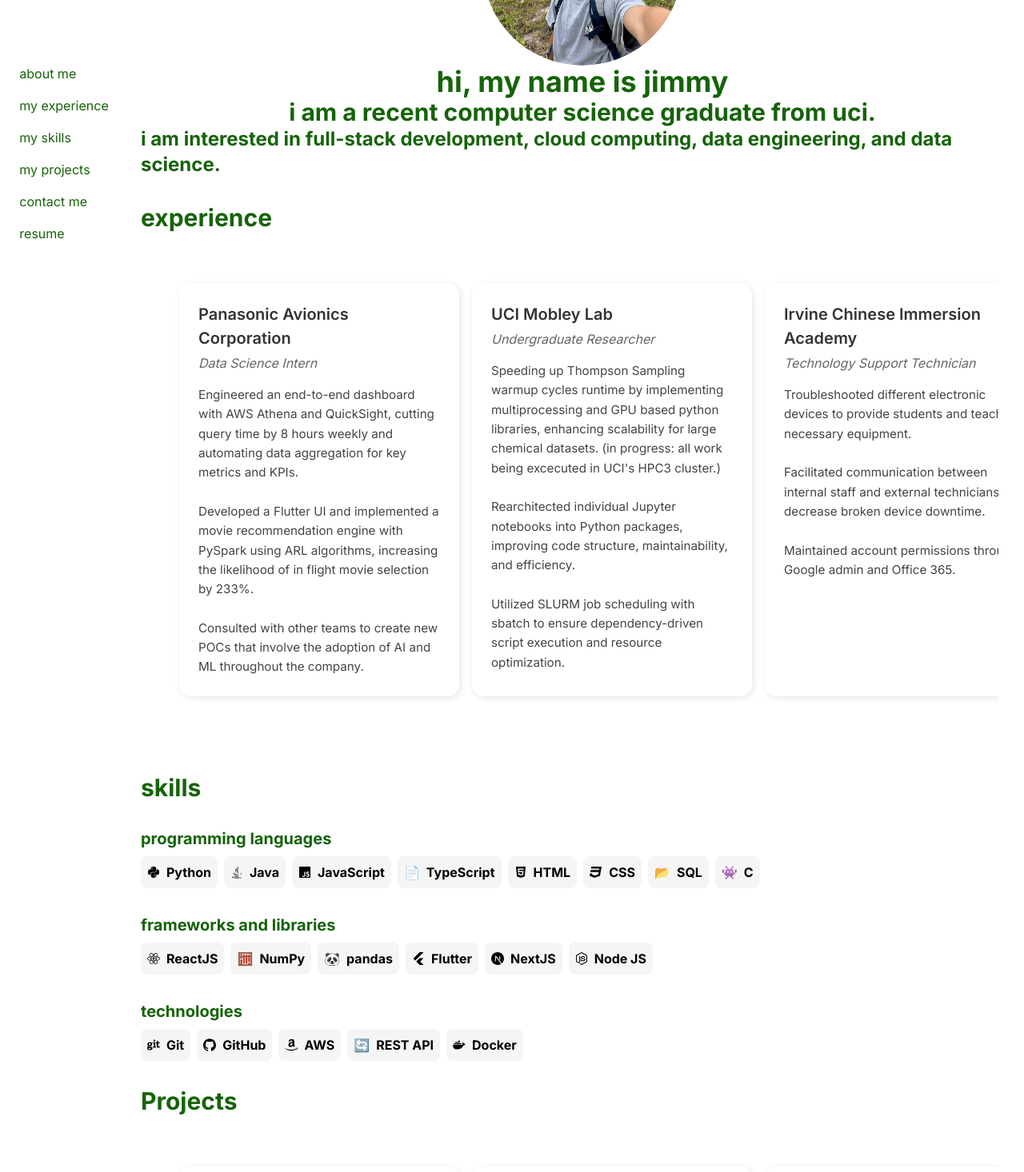
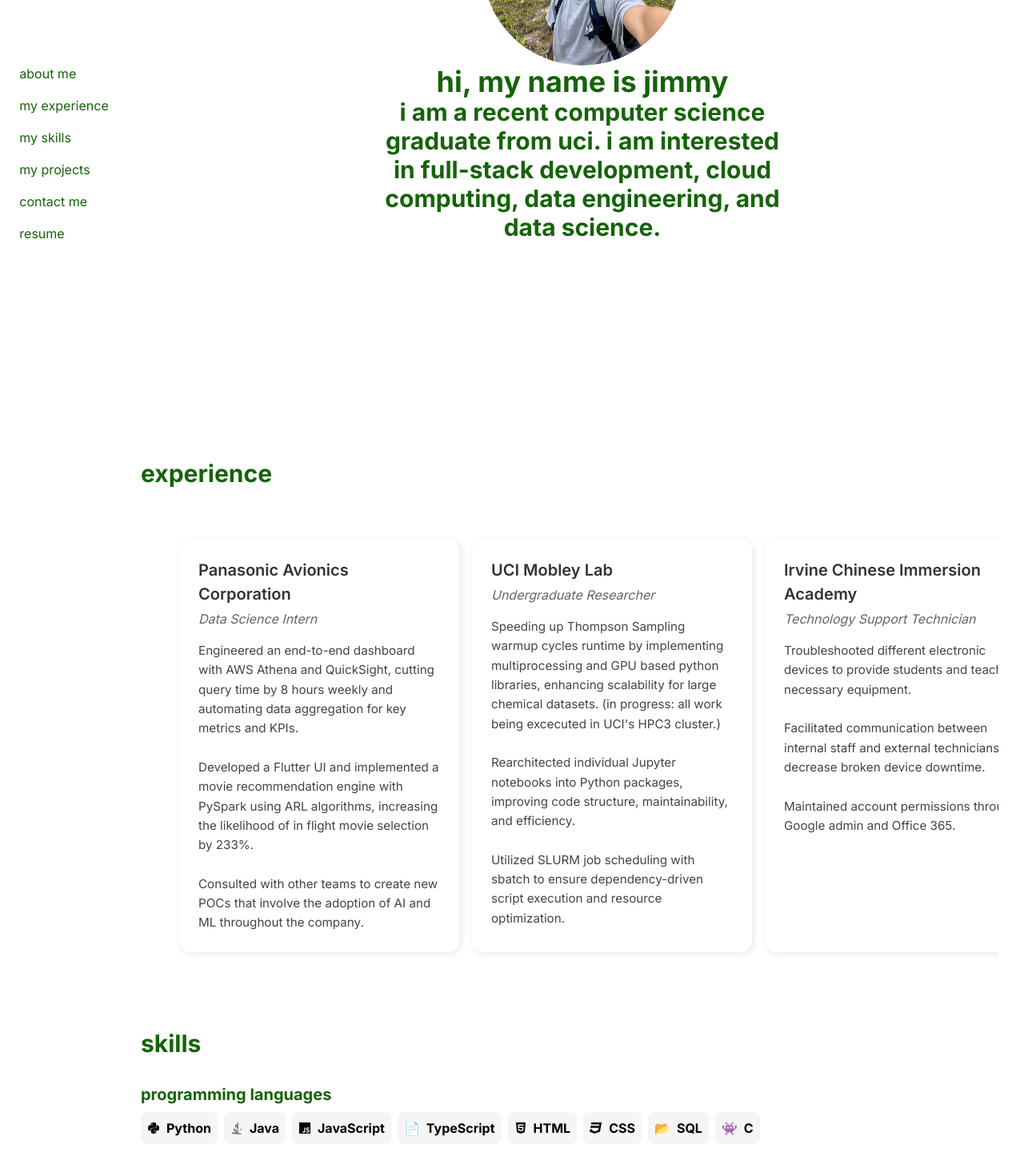
Before and after one commit to jinjmmy/jimfolio, a Next.js app: page / in a window 1280 px wide. Shown: the part 200-1666 px from the top of the page at 80% size. Built offline with nearby package versions, Linux system fonts and the light colour scheme.

Commit message:
fixing width of about section

```diff
--- a/src/app/page.tsx
+++ b/src/app/page.tsx
@@ -50,18 +50,26 @@ const Home = () => {
               hi, my name is <span>jimmy</span>
             </h1>
 
-            <p className="text-3xl font-bold">
+            <p className="text-3xl font-bold text-center max-w-lg ">
               i am a recent computer science graduate from{" "}
               <a href="https://cs.ics.uci.edu/" target="_blank" rel="noopener">
                 uci
               </a>
-              .
-            </p>
-            <p className="text-2xl font-bold">
-              i am interested in full-stack development, cloud computing, data
+              . i am interested in full-stack development, cloud computing, data
               engineering, and data science.
             </p>
           </div>
+          <br></br>
+          <br></br>
+          <br></br>
+          <br></br>
+          <br></br>
+          <br></br>
+          <br></br>
+          <br></br>
+          <br></br>
+          <br></br>
+
           <div ref={expRef}>
             <h2 className="text-3xl font-bold">experience</h2>
             <Carousel
@@ -175,7 +183,7 @@ const Home = () => {
             <Skills />
           </div>
           <div ref={projRef}>
-            <h2 className="text-3xl font-bold">Projects</h2>
+            <h2 className="text-3xl font-bold">projects</h2>
             <Carousel
               items={[
                 <Project
```
